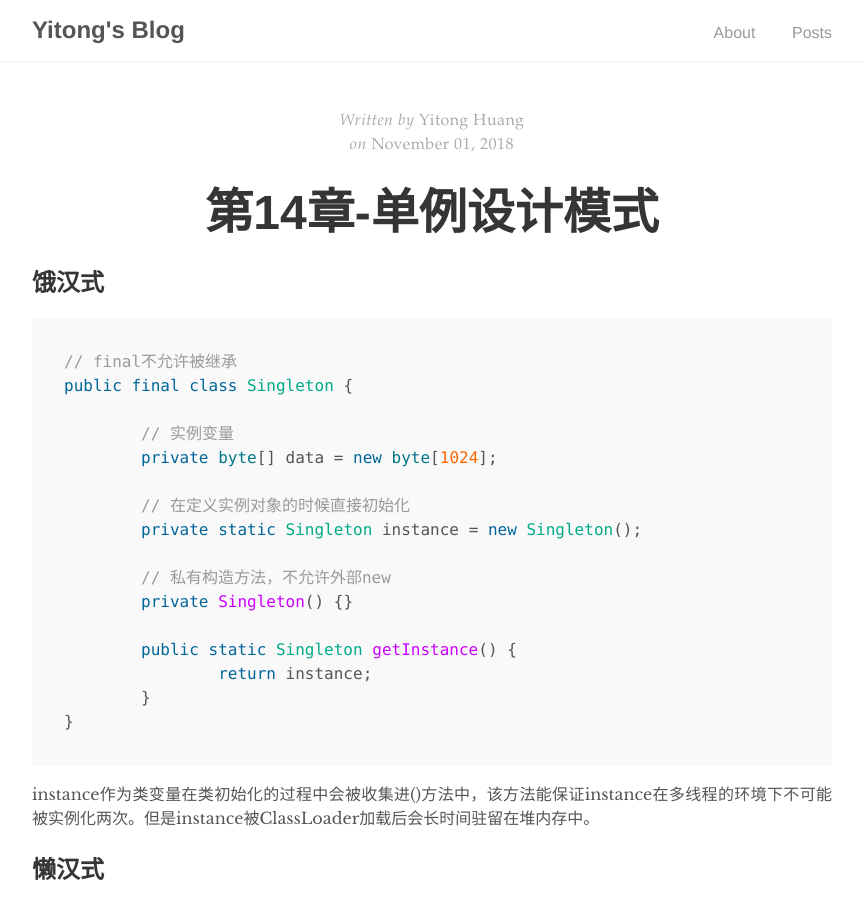
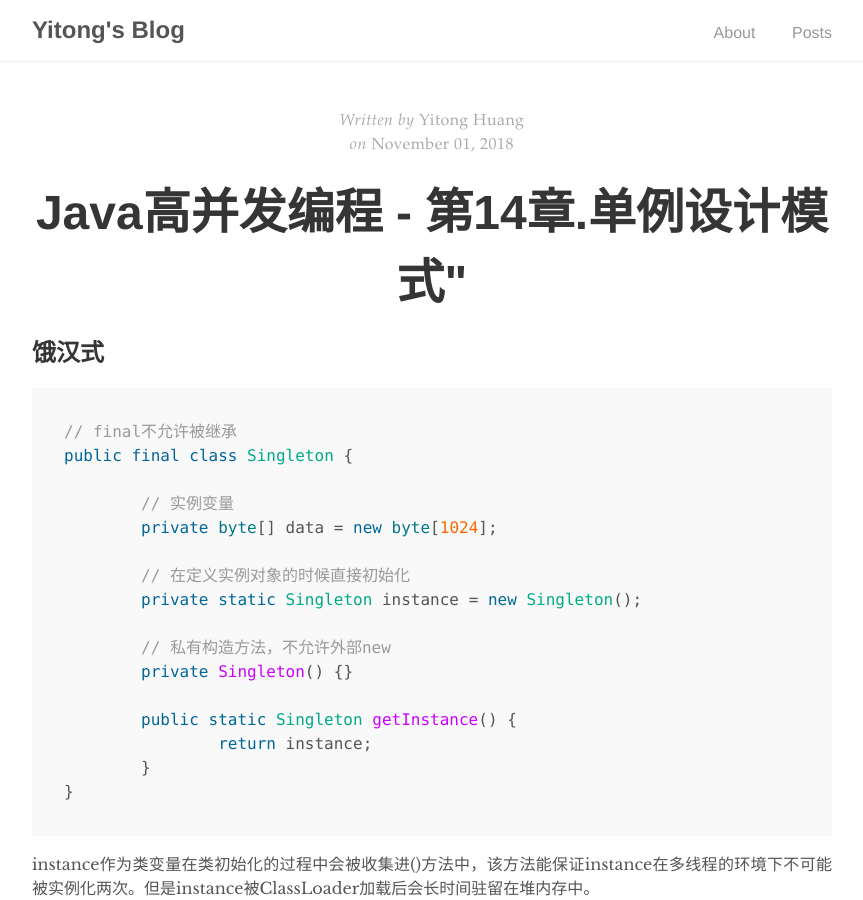
Before and after one commit to yitong-huang/blog, a Jekyll site: the page built from _posts/2018-11-01-第14章-单例设计模式.md, in a window 1280 px wide and 900 px high. Shown: the whole window, without its empty margins (208-1071 px from the left). Built offline with Jekyll 4.4.1, drawn with Linux system fonts in a browser that asks for light colours.

Commit message:
modify title

```diff
--- a/_posts/2018-11-01-第14章-单例设计模式.md
+++ b/_posts/2018-11-01-第14章-单例设计模式.md
@@ -1,6 +1,6 @@
 ---
 layout: post
-title: "第14章-单例设计模式"
+title: Java高并发编程 - 第14章.单例设计模式"
 author: "Yitong Huang"
 ---
 
```
